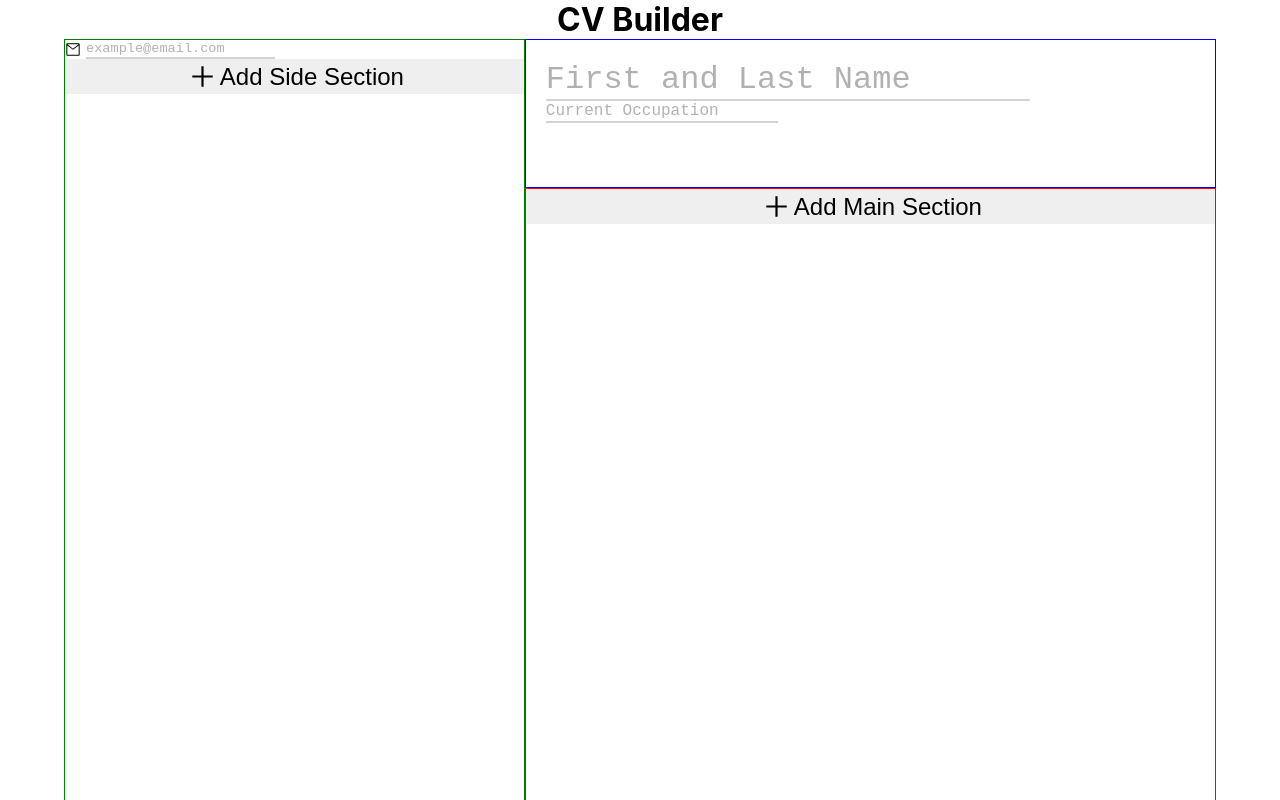
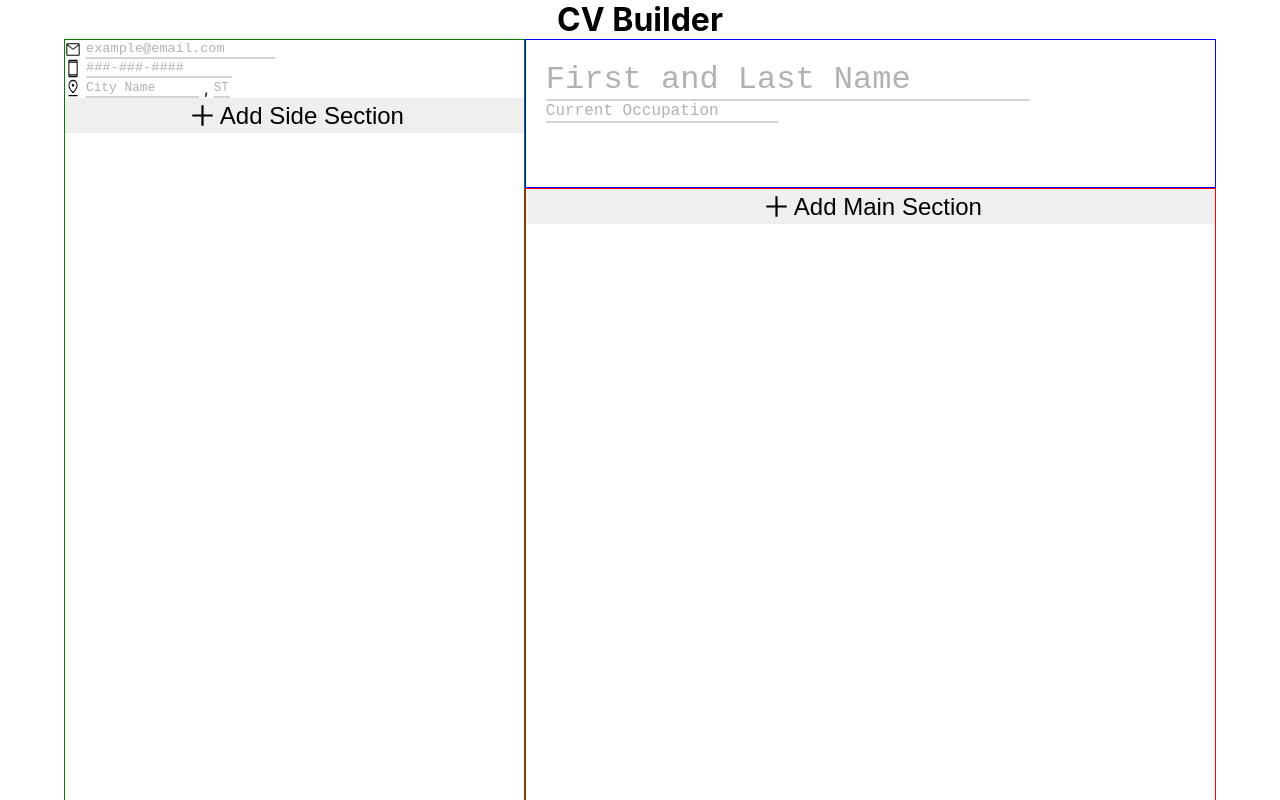
Before and after one commit to ben-rieth/cv-app, a React (Create React App) app: page / in a window 1280 px wide. Shown: the top 800 px of the page. Built offline with nearby package versions, Linux system fonts and the light colour scheme.

Commit message:
Finish inputs for ContactSubsection

```diff
--- /dev/null
+++ b/src/components/parts/AddressInput.js
@@ -0,0 +1,31 @@
+import React from "react";
+import styled from "styled-components";
+import AutosizeInput from "./AutosizeInput";
+
+import LocationIcon from "./../../images/location.svg";
+
+const InputContainer = styled.div`
+    display: flex;
+    gap: 5px;
+
+    & > img {
+        width: 1rem;
+    }
+`;
+
+class AddressInput extends React.Component {
+
+    render() {
+        return(
+            <InputContainer>
+                <img src={LocationIcon} alt="" />
+                <AutosizeInput placeholder="City Name" fontSize={.8} />
+                <p>,</p>
+                <AutosizeInput placeholder="ST" fontSize={.8} characterLimit={2} addLip={false}/>
+            </InputContainer>
+        )
+    }
+
+}
+
+export default AddressInput;
--- a/src/components/parts/ContactInput.js
+++ b/src/components/parts/ContactInput.js
@@ -30,4 +30,8 @@ class ContactInput extends React.Component {
     }
 }
 
+ContactInput.defaultProps = {
+    canDelete: false
+}
+
 export default ContactInput;
--- a/src/components/resume/Header.js
+++ b/src/components/resume/Header.js
@@ -17,7 +17,7 @@ class Header extends React.Component {
         return(
             <HeaderContainer>
                 <AutosizeInput placeholder="First and Last Name" fontSize={2} />
-                <AutosizeInput placeholder="Current Occupation" fontSize={1}/>
+                <AutosizeInput placeholder="Current Occupation" fontSize={1} />
             </HeaderContainer>
         );
     }
--- a/src/components/resume/sidebar-sections/ContactSubsection.js
+++ b/src/components/resume/sidebar-sections/ContactSubsection.js
@@ -2,12 +2,16 @@ import React from "react";
 import ContactInput from "./../../parts/ContactInput";
 
 import EmailIcon from './../../../images/email.svg';
+import PhoneIcon from './../../../images/smartphone.svg';
+import AddressInput from "../../parts/AddressInput";
 
 class ContactSubsection extends React.Component {
     render() {
         return (
             <div className="subsection-form">
-                <ContactInput iconPath={EmailIcon} example="example@email.com" canDelete={false}/>
+                <ContactInput iconPath={EmailIcon} example="example@email.com" />
+                <ContactInput iconPath={PhoneIcon} example="###-###-####" />
+                <AddressInput />
             </div>
         )
     }
```
Also changed, not shown: src/images/website.svg (added).
